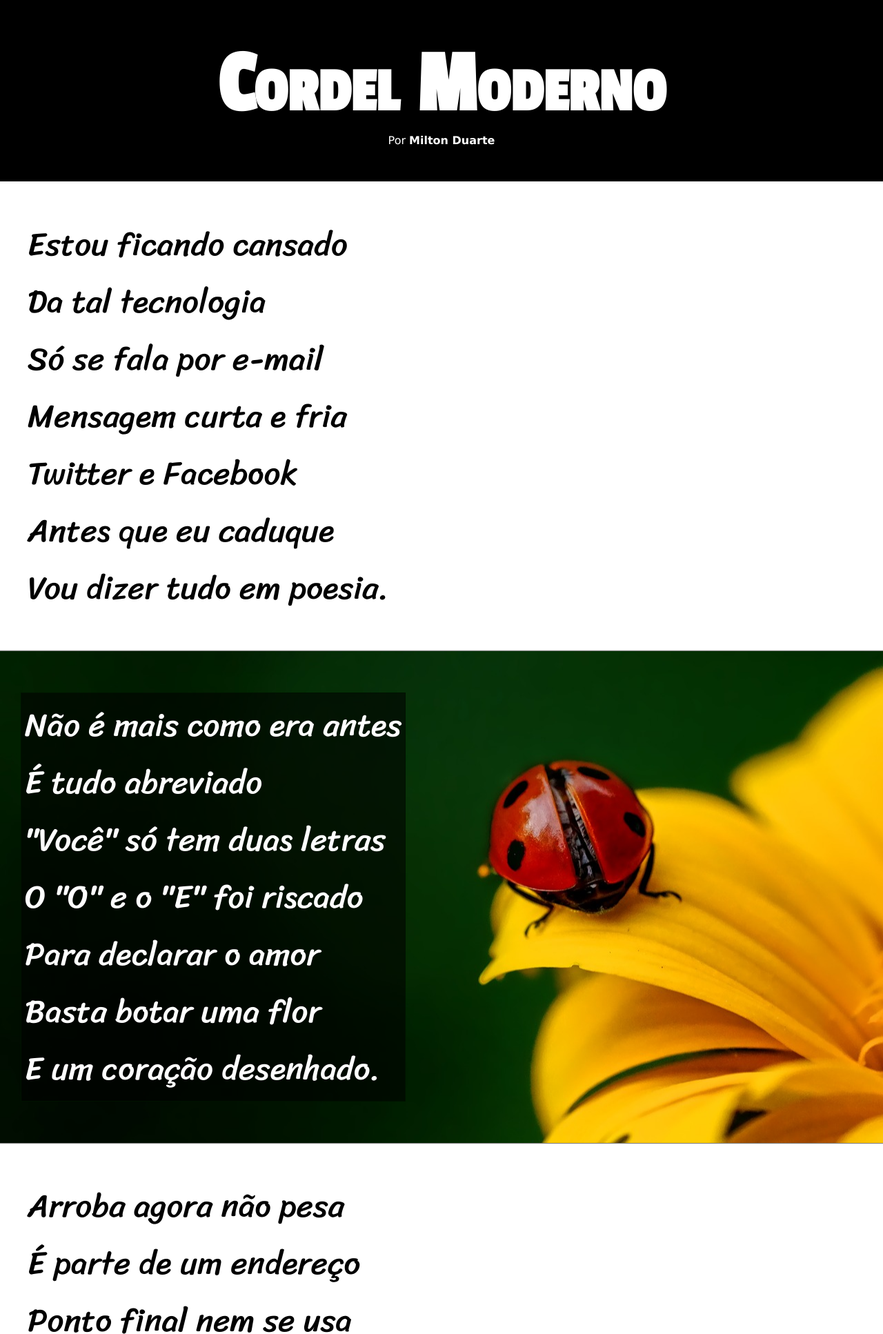
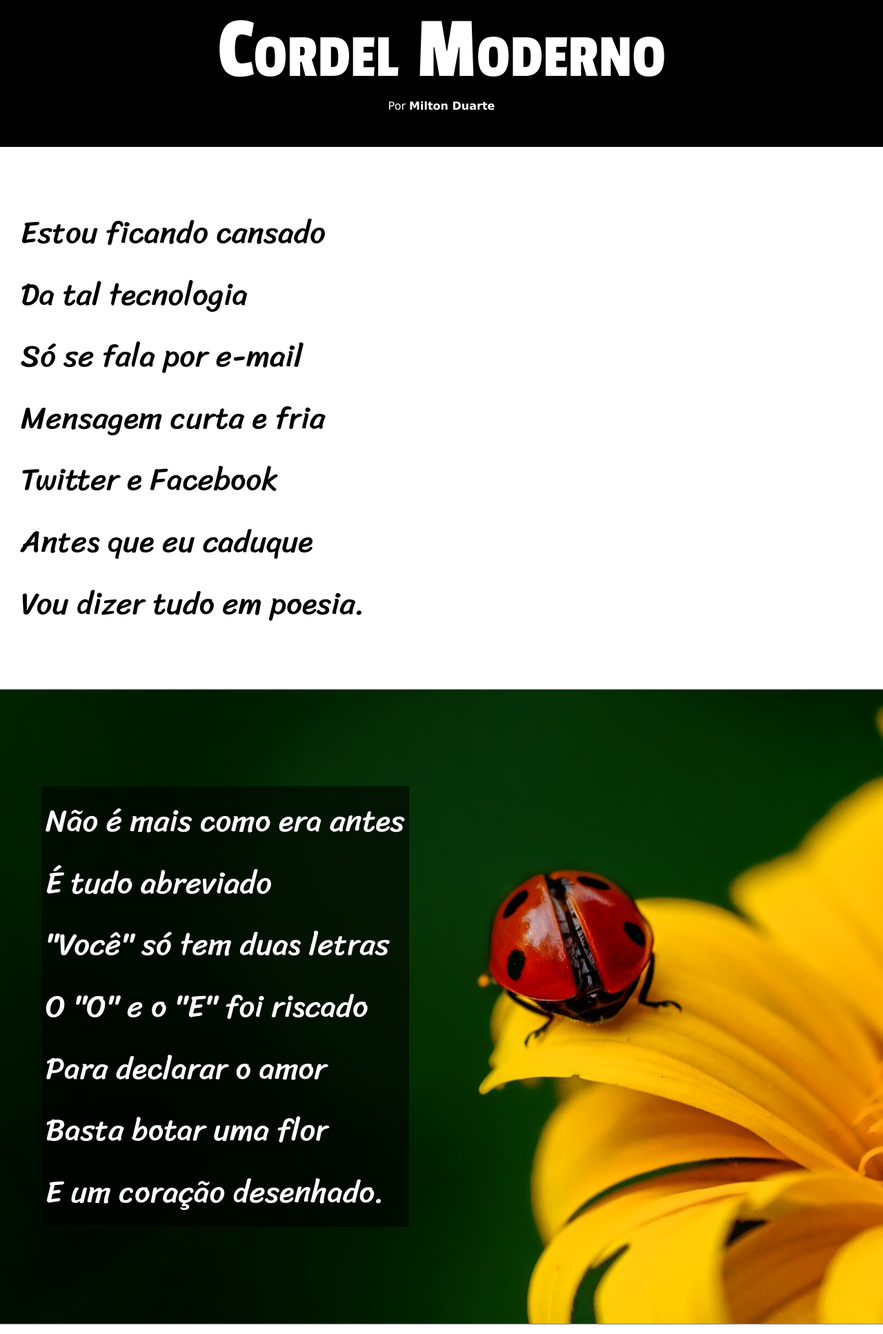
Before and after one commit to lucas-front/projeto-cordel-moderno, a plain HTML site: page index.html in a window 1280 px wide. Shown: the part 47-1981 px from the top of the page at 69% size. Drawn offline with Linux system fonts and the light colour scheme.

Commit message:
Atualização da folha de estilos

```diff
--- a/estilo/style.css
+++ b/estilo/style.css
@@ -3,6 +3,12 @@
 @import url('https://fonts.googleapis.com/css2?family=Passion+One&display=swap');
 
 @import url('https://fonts.googleapis.com/css2?family=Sriracha&display=swap');
+
+:root {
+    --fonte1: Verdana, 'Geneva', Tahoma, sans-serif;
+    --fonte2: 'Passion One', 'cursive';
+    --fonte3: 'Sriracha', 'cursive';
+}
 
 * {
     margin: 0px;
@@ -10,55 +16,50 @@
 }
 
 body {
+    min-height: 100vh;
     background-color: white;
 }
 
 header {
     background-color: black;
     color: white;
-    padding: 50px;
     text-align: center;
 }
 
 header > h1 {
-    font: small-caps bold 10vw 'Passion One';
+    font: small-caps normal 10vw var(--fonte2);
     padding-top: 50px;
 }
 
 header > h2 {
-    font: normal 16px Verdana, 'Geneva, Tahoma, sans-serif';
+    font: normal 1em Verdana, 'Geneva, Tahoma, sans-serif';
+    padding-bottom: 50px;
 }
 
-header a {
+header a, footer a {
     text-decoration: none;
     font-weight: bold;
-    padding-left: 5px;
     color: white;
 }
 
-header a:hover {
+header a:hover, footer a:hover {
     text-decoration: underline;
 }
 
-main > article {
-    margin: 50px 0px 50px 0px;
-    font-family: 'Sriracha';
-    font-size: 47px;
+main > section {
+    padding: 10vh 0px 10vh 30px;
+    line-height: 2em;
+    font-family: var(--fonte3);
+    font-size: 3.5vw;
 }
 
-p.espaçamento {
-    margin: 40px;
-}
-
-article.parallax01 {
+section.parallax01 {
     background: url('../imagens/background001.jpg') fixed center center;
     box-shadow: 0px 0px 1px 1px rgba(0, 0, 0, 0.473);
 }
 
 p.estrofe02 {
     display: inline-block;
-    min-width: 200px;
-    min-height: 200px;
     margin: 60px 0px 60px 30px;
     padding: 5px;
     color: white;
@@ -66,7 +67,7 @@ p.estrofe02 {
     background-color: rgba(0, 0, 0, 0.582);
 }
 
-article.parallax02 {
+section.parallax02 {
     background: url('../imagens/background002.jpg') fixed center center;
     box-shadow: 0px 0px 1px 1px rgba(0, 0, 0, 0.473);
 }
@@ -86,15 +87,5 @@ footer {
     color: white;
     padding: 10px;
     text-align: center;
-    font-family: Verdana, Geneva, Tahoma, sans-serif;
+    font-family: var(--fonte1);
 }
-
-footer a {
-    color: white;
-    text-decoration: none;
-    font-weight: bold;
-}
-
-footer a:hover {
-    text-decoration: underline;
-}
--- a/index.html
+++ b/index.html
@@ -6,15 +6,16 @@
     <meta name="viewport" content="width=device-width, initial-scale=1.0">
     <title>Cordel Moderno</title>
     <link rel="stylesheet" href="estilo/style.css">
+    <link rel="shortcut icon" href="imagens/favicon.ico" type="image/x-icon">
 </head>
 <body>
     <header>
         <h1>Cordel Moderno</h1>
-            <h2>Por<a href="https://www.recantodasletras.com.br/poesias/3186743" target="_blank">Milton Duarte</a></h2>
+            <h2>Por <a href="https://www.recantodasletras.com.br/poesias/3186743" target="_blank">Milton Duarte</a></h2>
     </header>
 
 <main>
-    <article>
+    <section>
         <p class="espaçamento">
             Estou ficando cansado <br>
             Da tal tecnologia <br>
@@ -24,8 +25,8 @@
             Antes que eu caduque <br>
             Vou dizer tudo em poesia.
         </p>
-    </article>
-    <article class="parallax01">
+    </section>
+    <section class="parallax01">
                         <p class="estrofe02">
                             Não é mais como era antes <br>
                             É tudo abreviado <br>
@@ -35,8 +36,8 @@
                             Basta botar uma flor <br>
                             E um coração desenhado.
                         </p>
-    </article>
-    <article>
+    </section >
+    <section>
         <p class="espaçamento">
             Arroba agora não pesa <br>
             É parte de um endereço <br>
@@ -55,8 +56,8 @@
             Pra entender como fica <br>
             Decifre esse rabisco. <br>
         </p>
-    </article>
-    <article class="parallax02">
+    </section>
+    <section class="parallax02">
         <p class="estrofe05">
             Tenho saudade das cartas <br>
             Escritas com a própria mão <br>
@@ -66,8 +67,8 @@
             Era texto de verdade <br>
             Nas linhas do coração. <br>
         </p>
-    </article>
-    <article>
+    </section>
+    <section>
         <p class="espaçamento">
             Agora, escrevo e envio <br>
             Chegando na mesma hora <br>
@@ -86,7 +87,7 @@
             Seus lábios são aparelhos <br>
             Deixe que Deus interprete. <br>
         </p>
-    </article>
+    </section>
 </main>
 <footer>
     <p>Site criado por <a href="https://github.com/lucas-front" target="_blank">Lucas Sampaio</a> para o <a href="https://www.cursoemvideo.com/" target="_blank">CursoemVideo</a></p>
```
Also changed, not shown: imagens/favicon.ico (added).
